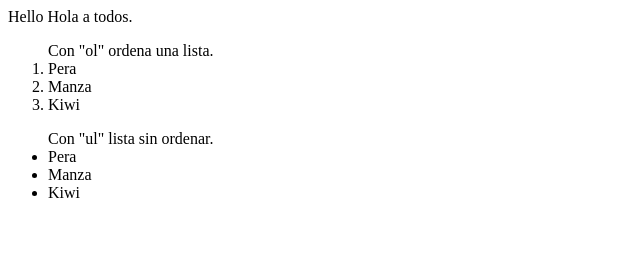
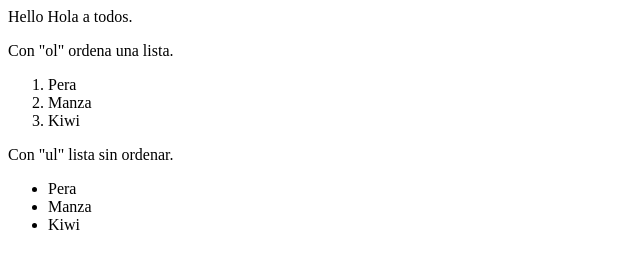
Before and after one commit to javieragui/HTML, a plain HTML site: page index.html in a window 1280 px wide. Shown: the whole page, without its empty margins (0-640 px from the left). Drawn offline with Linux system fonts and the light colour scheme.

Commit message:
Segundo commit, he dadoalguna explicación a las listas del html

```diff
--- a/index.html
+++ b/index.html
@@ -7,12 +7,14 @@
 
 	<body>
 	Hola a todos.
-		<ol>Con "ol" ordena una lista.
+	<p>Con "ol" ordena una lista.</p>
+		<ol>
 			<li>Pera</li>
 			<li>Manza</li>
 			<li>Kiwi</li>
 		</ol>
-		<ul> Con "ul" lista sin ordenar.
+		<p>Con "ul" lista sin ordenar.</p>
+		<ul>
 			<li>Pera</li>
 			<li>Manza</li>
 			<li>Kiwi</li>
```
